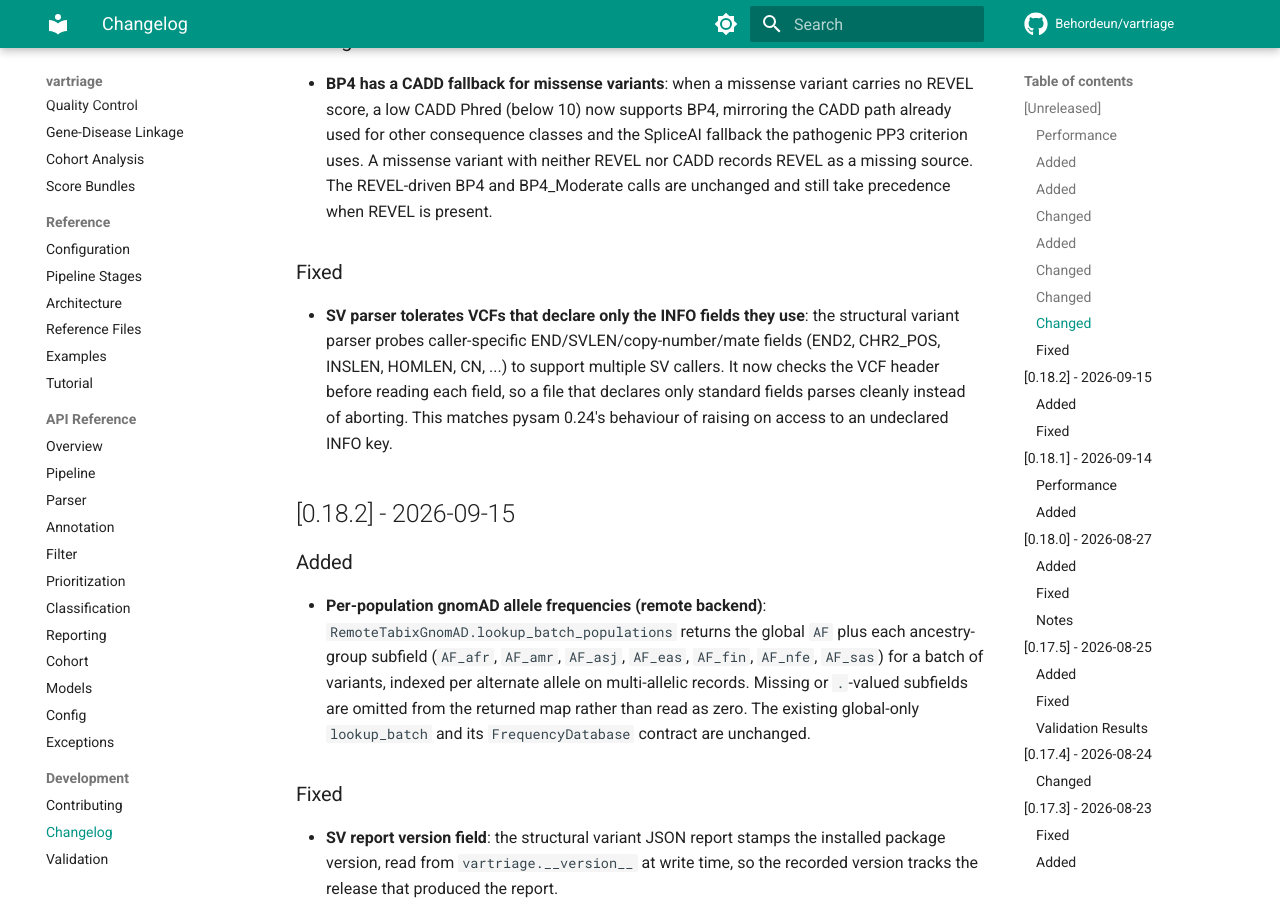
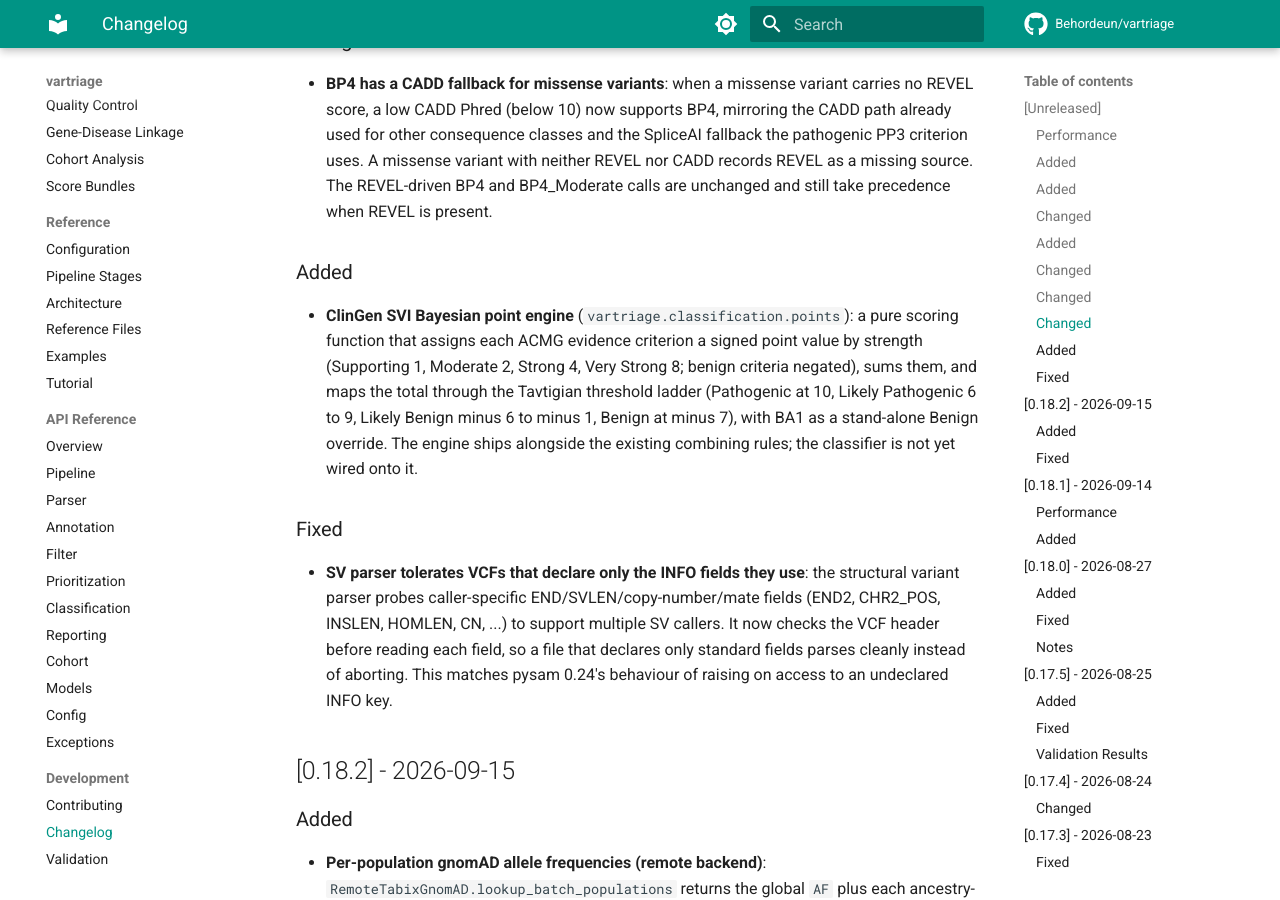
Before and after one commit to Behordeun/vartriage, an MkDocs documentation site: the page built from docs/changelog.md, in a window 1280 px wide and 900 px high, scrolled down 2036 px. Built offline with MkDocs 1.6.1 and Material for MkDocs 9.7.7, drawn with Linux system fonts in a browser that asks for light colours; comment, search, counter and statistics services are not loaded.

Commit message:
Add the ClinGen SVI Bayesian point engine
The point-based framework of Tavtigian et al. and the ClinGen Sequence Variant Interpretation working group assigns each ACMG criterion a signed integer by its strength and sums them, then maps the total through one threshold ladder. This weighs opposing evidence by arithmetic rather than by a combinatorial rule table, so a strong benign line and a very strong pathogenic line net out to their difference instead of resolving on the bare fact that both signs are present.

score_points assigns Supporting 1, Moderate 2, Strong 4, Very Strong 8, negates the benign criteria, and treats BA1 as carrying no points. classify_by_points maps the total: Pathogenic at 10 or more, Likely Pathogenic 6 through 9, Likely Benign minus 6 through minus 1, Benign at minus 7 or below, VUS in between, with BA1 short-circuiting to Benign. Two Moderate criteria sum to 4 points and land at VUS; three Moderate reach 6 and Likely Pathogenic.

The engine is a pure function with a full threshold and point-assignment test matrix. It ships next to the existing combining rules and nothing is switched onto it in this change.

```diff
--- a/docs/changelog.md
+++ b/docs/changelog.md
@@ -32,6 +32,10 @@ Format follows [Keep a Changelog](https://keepachangelog.com/en/1.1.0/). Version
 ### Changed
 
 - **BP4 has a CADD fallback for missense variants**: when a missense variant carries no REVEL score, a low CADD Phred (below 10) now supports BP4, mirroring the CADD path already used for other consequence classes and the SpliceAI fallback the pathogenic PP3 criterion uses. A missense variant with neither REVEL nor CADD records REVEL as a missing source. The REVEL-driven BP4 and BP4_Moderate calls are unchanged and still take precedence when REVEL is present.
+
+### Added
+
+- **ClinGen SVI Bayesian point engine** (`vartriage.classification.points`): a pure scoring function that assigns each ACMG evidence criterion a signed point value by strength (Supporting 1, Moderate 2, Strong 4, Very Strong 8; benign criteria negated), sums them, and maps the total through the Tavtigian threshold ladder (Pathogenic at 10, Likely Pathogenic 6 to 9, Likely Benign minus 6 to minus 1, Benign at minus 7), with BA1 as a stand-alone Benign override. The engine ships alongside the existing combining rules; the classifier is not yet wired onto it.
 
 ### Fixed
 
```
